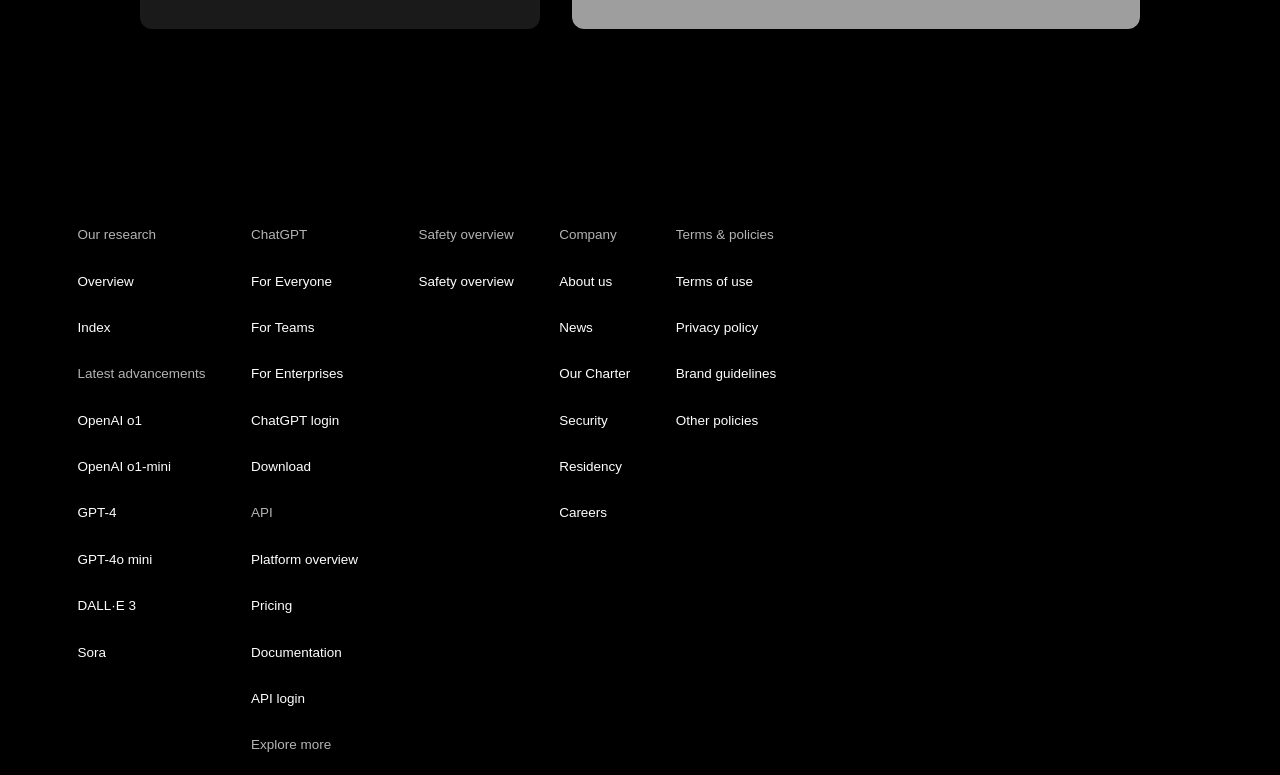
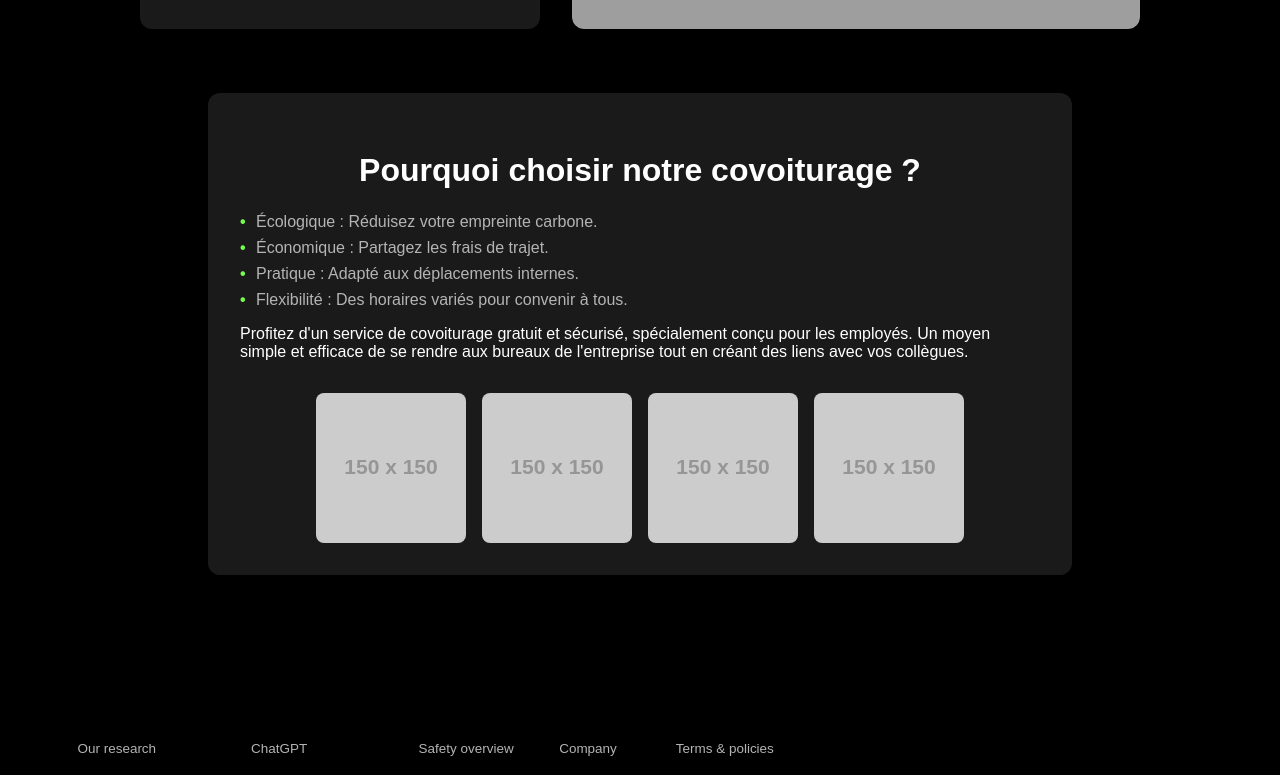
Before and after one commit to yannouuuu/IUT-SAE1.05-1.06, a plain HTML site: page index.html in a window 1280 px wide. Shown: the part 599-1374 px from the top of the page. Drawn offline with Linux system fonts and the light colour scheme; grey boxes are pictures that could not be loaded; placeholder pictures from the web are drawn by us.

Commit message:
ajout card info covoiturage

```diff
--- a/css/styles.css
+++ b/css/styles.css
@@ -200,6 +200,70 @@
     .carpool-search-container, .map-placeholder {
         max-width: 100%;
     }
+}
+
+/* Section de présentation du covoiturage */
+.carpool-info-section {
+    padding: 2rem;
+    background-color: #1a1a1a;
+    color: #fff;
+    text-align: center;
+    border-radius: 12px;
+    margin: 2rem auto;
+    max-width: 800px;
+}
+
+.carpool-info-section h2 {
+    font-size: 2rem;
+    margin-bottom: 1.5rem;
+    color: #fff;
+}
+
+.carpool-details {
+    text-align: left;
+    margin-bottom: 2rem;
+}
+
+.carpool-details ul {
+    list-style-type: none;
+    padding: 0;
+    margin: 0;
+}
+
+.carpool-details ul li {
+    margin: 0.5rem 0;
+    font-size: 1rem;
+    color: #b4b4b4;
+    padding-left: 1rem;
+    position: relative;
+}
+
+.carpool-details ul li::before {
+    content: "•";
+    color: #76fc4d; /* Couleur dorée pour les puces */
+    font-weight: bold;
+    position: absolute;
+    left: 0;
+}
+
+/* Galerie d'images */
+.carpool-gallery {
+    display: flex;
+    flex-wrap: wrap;
+    gap: 1rem;
+    justify-content: center;
+}
+
+.carpool-gallery img {
+    width: 150px;
+    height: 150px;
+    border-radius: 8px;
+    object-fit: cover;
+    transition: transform 0.3s ease;
+}
+
+.carpool-gallery img:hover {
+    transform: scale(1.05);
 }
 
 /*
--- a/index.html
+++ b/index.html
@@ -76,6 +76,26 @@
                     src="https://www.openstreetmap.org/export/embed.html?bbox=2.2945,48.8584,2.2955,48.8594&layer=mapnik"
                     style="border-radius: 12px;">
                 </iframe>
+            </div>
+        </section>
+        <section class="carpool-info-section">
+            <h2>Pourquoi choisir notre covoiturage ?</h2>
+            <div class="carpool-details">
+                <ul>
+                    <li>Écologique : Réduisez votre empreinte carbone.</li>
+                    <li>Économique : Partagez les frais de trajet.</li>
+                    <li>Pratique : Adapté aux déplacements internes.</li>
+                    <li>Flexibilité : Des horaires variés pour convenir à tous.</li>
+                </ul>
+                <p>Profitez d'un service de covoiturage gratuit et sécurisé, spécialement conçu pour les employés. Un moyen simple et efficace de se rendre aux bureaux de l'entreprise tout en créant des liens avec vos collègues.</p>
+            </div>
+
+            <!-- Galerie d'images -->
+            <div class="carpool-gallery">
+                <img src="https://via.placeholder.com/150" alt="Image de covoiturage 1">
+                <img src="https://via.placeholder.com/150" alt="Image de covoiturage 2">
+                <img src="https://via.placeholder.com/150" alt="Image de covoiturage 3">
+                <img src="https://via.placeholder.com/150" alt="Image de covoiturage 4">
             </div>
         </section>
     </main>
```
Also changed, not shown: 1 other file.
